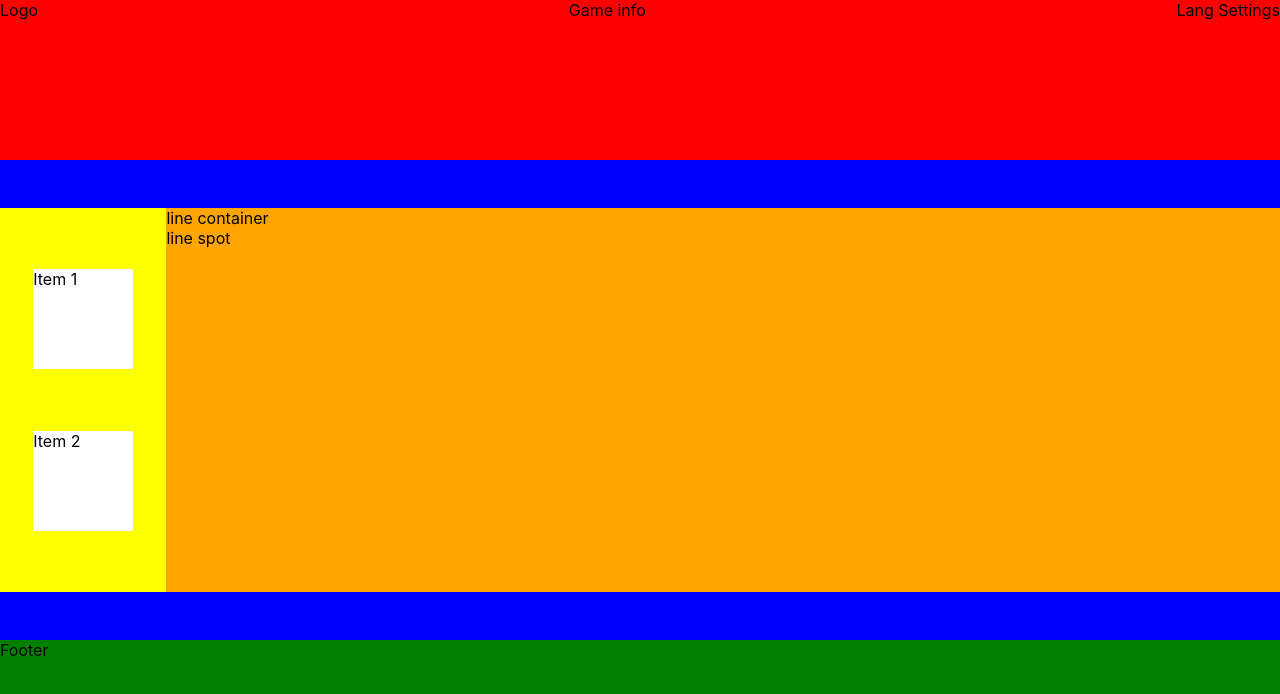
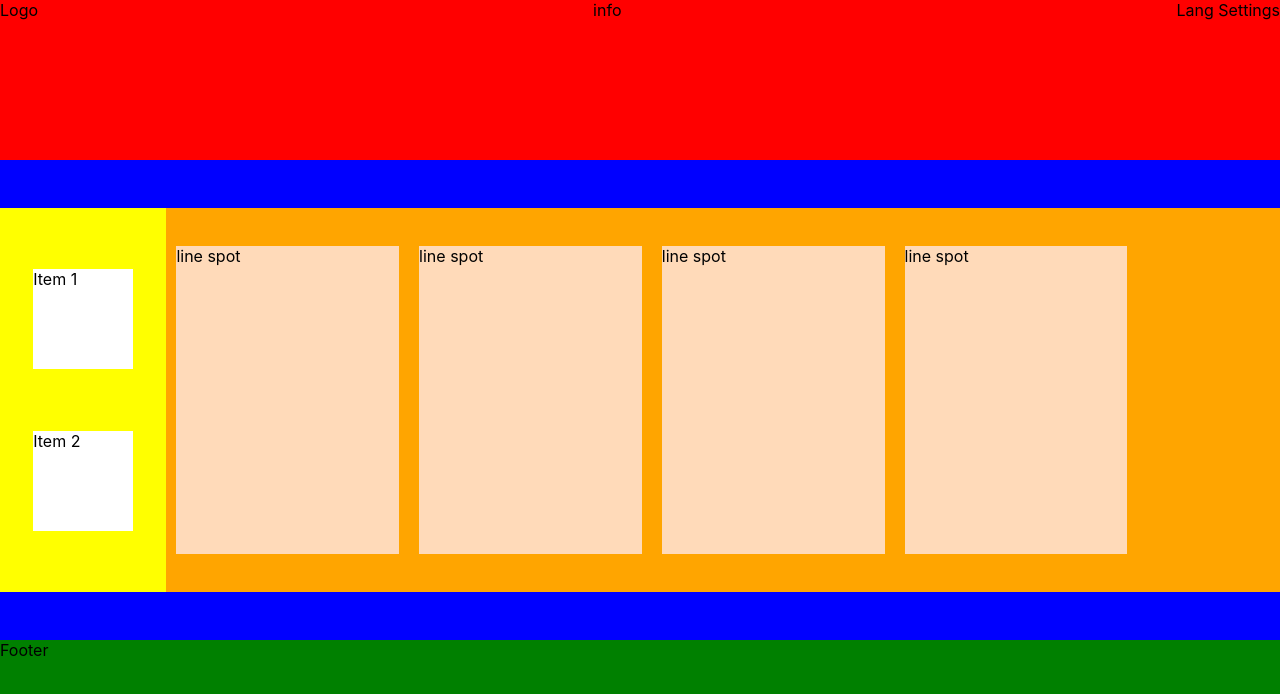
Before and after one commit to michalakweb/that-my-spot, a React (Create React App) app: page / in a window 1280 px wide. Shown: the top 694 px of the page. Built offline with nearby package versions, Linux system fonts and the light colour scheme.

Commit message:
line spot margins added

```diff
--- a/src/App.css
+++ b/src/App.css
@@ -45,4 +45,15 @@
   background-color: orange;
   height: 80%;
   width: 87%;
+  display: flex;
+  flex-direction: row;
+  align-items: center;
 }
+
+.line_spot {
+  margin: 0 10px 0 10px;
+  display: flex;
+  height: 80%;
+  width: 20%;
+  background-color: peachpuff;
+}
--- a/src/App.js
+++ b/src/App.js
@@ -6,7 +6,7 @@ function App() {
     <div id="flex-container">
       <div id="header">
         <div id="logo">Logo</div>
-        <div id="game_info">Game info</div>
+        <div id="game_info">info</div>
         <div id="lang_settings">Lang Settings</div>
       </div>
 
@@ -17,7 +17,9 @@ function App() {
         </div>
 
         <div id="line_container">
-          line container
+          <div className="line_spot">line spot</div>
+          <div className="line_spot">line spot</div>
+          <div className="line_spot">line spot</div>
           <div className="line_spot">line spot</div>
         </div>
       </div>
```
